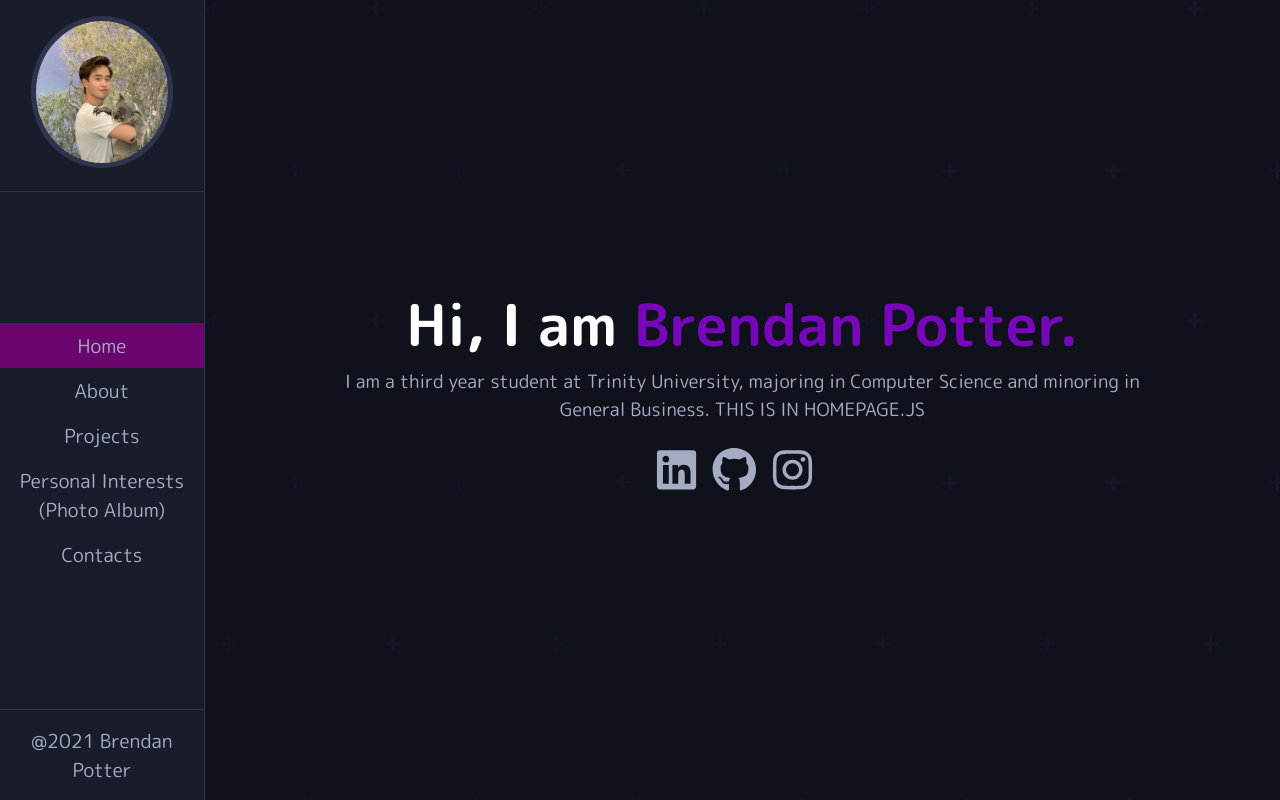
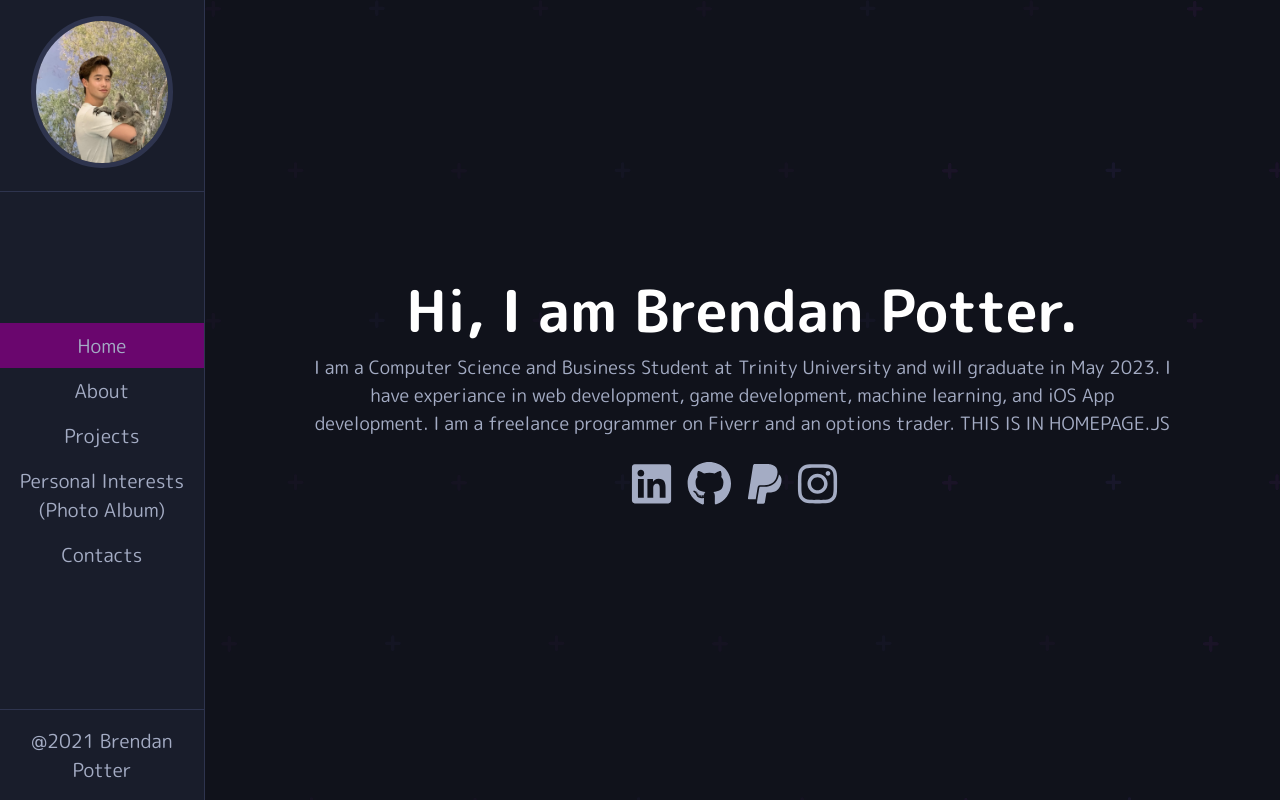
Before and after one commit to brendanpotter00/PersonalWebsite2, a React (Create React App) app in the folder personal-website2/: page / in a window 1280 px wide. Built offline with nearby package versions, Linux system fonts and the light colour scheme.

Commit message:
before big changes

```diff
--- a/personal-website2/src/Components/ImageSection.js
+++ b/personal-website2/src/Components/ImageSection.js
@@ -1,11 +1,15 @@
 import React from 'react'
 import about from '../img/archPic1ABOUT.png';
+import aboutTest from '../img/about.jpg'
 
 function ImageSection() {
     return (
+
+
         <div className="ImageSection">
+
             <div className="img">
-                <img src={about} alt ="" />
+                <img src={about} alt=""/>
             </div>
 
             <div className="about-info">
@@ -18,7 +22,7 @@ function ImageSection() {
                 <div className="about-details">
                     <div className="left-section">
                         <p>Full Name</p>
-                        <p>Age</p>
+                        <p>DOB</p>
                         <p>Nationality</p>
 
                         <p>City</p>
@@ -26,7 +30,7 @@ function ImageSection() {
                     </div>
                     <div className="right-section">
                         <p>: Brendan N Potter</p>
-                        <p>: 21</p>
+                        <p>: Feb 16, 2000</p>
                         <p>: American</p>
 
                         <p>: San Antonio, Tx</p>
--- a/personal-website2/src/Pages/AboutPage.js
+++ b/personal-website2/src/Pages/AboutPage.js
@@ -4,6 +4,7 @@ import Title from '../Components/Title'
 import SkillsSection from '../Components/SkillsSection'
 import ImageSection from '../Components/ImageSection'
 import CourseSection from '../Components/CourseSection'
+import about from '../img/archPic1ABOUT.png';
 /*
 import ImageSection from '../Components/ImageSection';
 import SkillsSection from '../Components/SkillsSection';
@@ -17,6 +18,7 @@ function AboutPage() {
     return (
         <div className="AboutPage">
             <Title title={'About Me'} span={'About Me'} />
+
             <ImageSection />
             <Title title={'My Skills'} span={'My Skills'} />
             <div className="skillsContainer">
@@ -24,10 +26,10 @@ function AboutPage() {
                 <SkillsSection skill={'Java'} progress={'70%'} width={'70%'} />
                 <SkillsSection skill={'React Js'} progress={'40%'} width={'40%'} />
                 <SkillsSection skill={'Node Js'} progress={'40%'} width={'40%'} />
-                <SkillsSection skill={'Python'} progress={'20%'} width={'20%'} />
+                <SkillsSection skill={'Python'} progress={'50%'} width={'50%'} />
                 <SkillsSection skill={'Scala'} progress={'80%'} width={'80%'} />
-                <SkillsSection skill={'Machine Learning'} progress={'70%'} width={'70%'} />
-                <SkillsSection skill={'Web Design'} progress={'30%'} width={'30%'} />
+                <SkillsSection skill={'Machine Learning'} progress={'60%'} width={'60%'} />
+                <SkillsSection skill={'Web Development'} progress={'60%'} width={'60%'} />
                 <SkillsSection skill={'UI/Ux Design'} progress={'30%'} width={'30%'} />
                 <SkillsSection skill={'C'} progress={'50%'} width={'50%'} />
                 <SkillsSection skill={'C++'} progress={'80%'} width={'80%'} />
--- a/personal-website2/src/Pages/HomePage.js
+++ b/personal-website2/src/Pages/HomePage.js
@@ -1,10 +1,12 @@
 import React from 'react';
-import {faFacebook} from '@fortawesome/free-brands-svg-icons';
+import {faDigitalOcean, faFacebook} from '@fortawesome/free-brands-svg-icons';
 import {faGithub} from '@fortawesome/free-brands-svg-icons';
 import {faYoutube} from '@fortawesome/free-brands-svg-icons';
 import {faLinkedin} from '@fortawesome/free-brands-svg-icons';
 import {faInstagram} from '@fortawesome/free-brands-svg-icons';
+import {faPaypal} from '@fortawesome/free-brands-svg-icons';
 import { FontAwesomeIcon } from '@fortawesome/react-fontawesome';
+//import {faDigitalOcean} from '@fortawesome/free-brands-svg-icons';
 import {Link} from 'react-router-dom';
 
 function HomePage() {
@@ -16,18 +18,22 @@ function HomePage() {
                     <span> Brendan Potter.</span>
                 </h1>
                 <p className="h-sub-text">
-                   I am a third year student at Trinity University, majoring in Computer Science and minoring in General Business. THIS IS IN HOMEPAGE.JS
+                   I am a Computer Science and Business Student at Trinity University and will graduate in May 2023. I have experiance in web development, game development, machine learning, and iOS App development. I am a freelance programmer on Fiverr and an options trader. THIS IS IN HOMEPAGE.JS
                 </p>
                 <div className="icons">
-                    <Link to="test" className="icon-holder">
+                    <Link to="https://linkedin.com/in/brendanpotter00" className="icon-holder">
                         <FontAwesomeIcon icon={faLinkedin} className="icon li" />
                     </Link>
-                    <Link to="test" className="icon-holder">
+                    <Link to="https://github.com/brendanpotter00" className="icon-holder">
                         <FontAwesomeIcon icon={faGithub} className="icon gh" />
                     </Link>
-                    <Link to="test" className="icon-holder">
+                    <Link to="https://www.fiverr.com/brendanpotter00" className="icon-holder">
+                        <FontAwesomeIcon icon={faPaypal} className="icon pay"/>
+                    </Link>
+                    <Link to="https://www.instagram.com/brendanpotter00/" className="icon-holder">
                         <FontAwesomeIcon icon={faInstagram} className="icon insta"/>
                     </Link>
+
                 </div>
             </header>
         </div>
--- a/personal-website2/src/styles/_about.scss
+++ b/personal-website2/src/styles/_about.scss
@@ -1,13 +1,18 @@
+
+
 .ImageSection{
     display: flex;
     margin-top: 4rem;
     margin-bottom: 4rem;
+
+    //margin-right: 4rem;
     .img{
         width: 100%;
-
+        height : 50vh;
         img{
             width: 100%;
             object-fit: cover;
+
             height: 100%;
         }
     }
@@ -27,6 +32,7 @@
             margin-left: 0;
             margin-top: 1rem;
         }
+
     }
 
 }
--- a/personal-website2/src/styles/_layout.scss
+++ b/personal-website2/src/styles/_layout.scss
@@ -17,7 +17,7 @@
         }
     }
     .nav-toggle{
-        @media screen and (max-width: 1000px){
+        @media screen and (max-width: 1400px){
             transition: all .4s ease-in-out;
             transform: translateX(0);
         }
@@ -26,28 +26,36 @@
     .main-content{
         width: 84%;
         margin-left: 16%;
+
         background-color: #10121B;
         min-height: 100vh;
+        min-width: none;
         background-image: url(../img/dots.svg);
         display: grid;
         position: relative;
+
         .content{
 
             margin: 5rem 15rem;
             @media screen and (max-width: 1100px){
                 margin: 2rem 10rem;
+
             }
             @media screen and (max-width: 1400px){
-                margin: 2rem 10rem;
+                margin: 3rem 10rem;
+
             }
             @media screen and (max-width: 710px){
                 margin: 2rem 3rem;
+
             }
         }
         @media screen and (max-width: 1000px){
             margin-left: 0;
             width: 100%;
+
         }
+
     }
 }
 
--- a/personal-website2/src/styles/_skill.scss
+++ b/personal-website2/src/styles/_skill.scss
@@ -10,11 +10,14 @@
     }
 
     .skill-bar{
+
         display: flex;
         align-items: center;
+        /*
         @media screen and (max-width: 710px){
             margin: 2rem 3rem;
         }
+        */
         .skill-text{
         }
         .skill-progress{
--- a/personal-website2/src/styles/typography.scss
+++ b/personal-website2/src/styles/typography.scss
@@ -16,7 +16,7 @@
     font-size: 3.6rem;
     span {
 
-        color: #a303ffb2;
+        color: white;
 
     }
 }
@@ -48,5 +48,8 @@
         .insta:hover{
             color: rgba(212, 45, 212, 0.788);
         }
+        .pay:hover{
+            color: rgba(13, 195, 28, 0.863);
+        }
     }
 }
```
